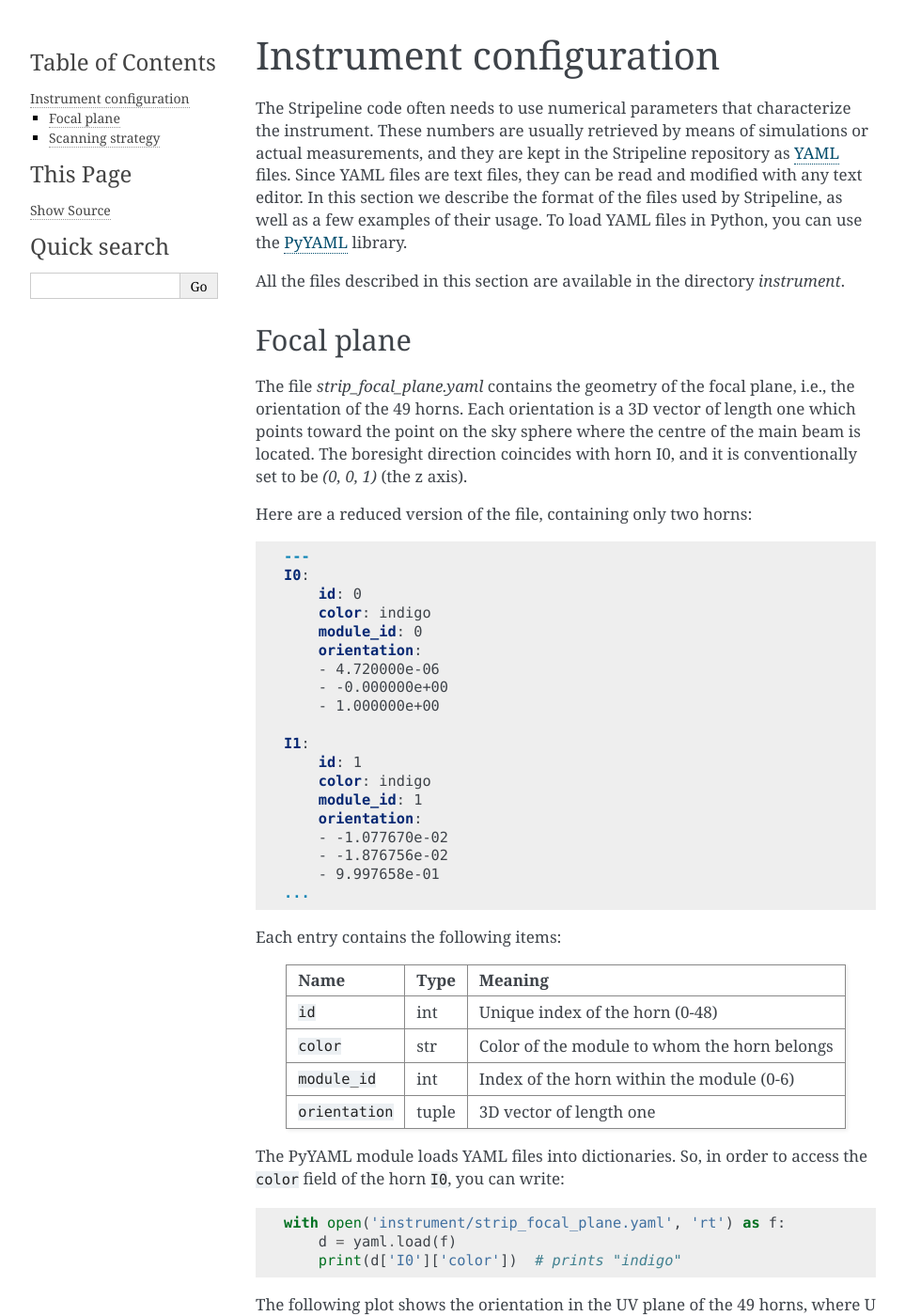
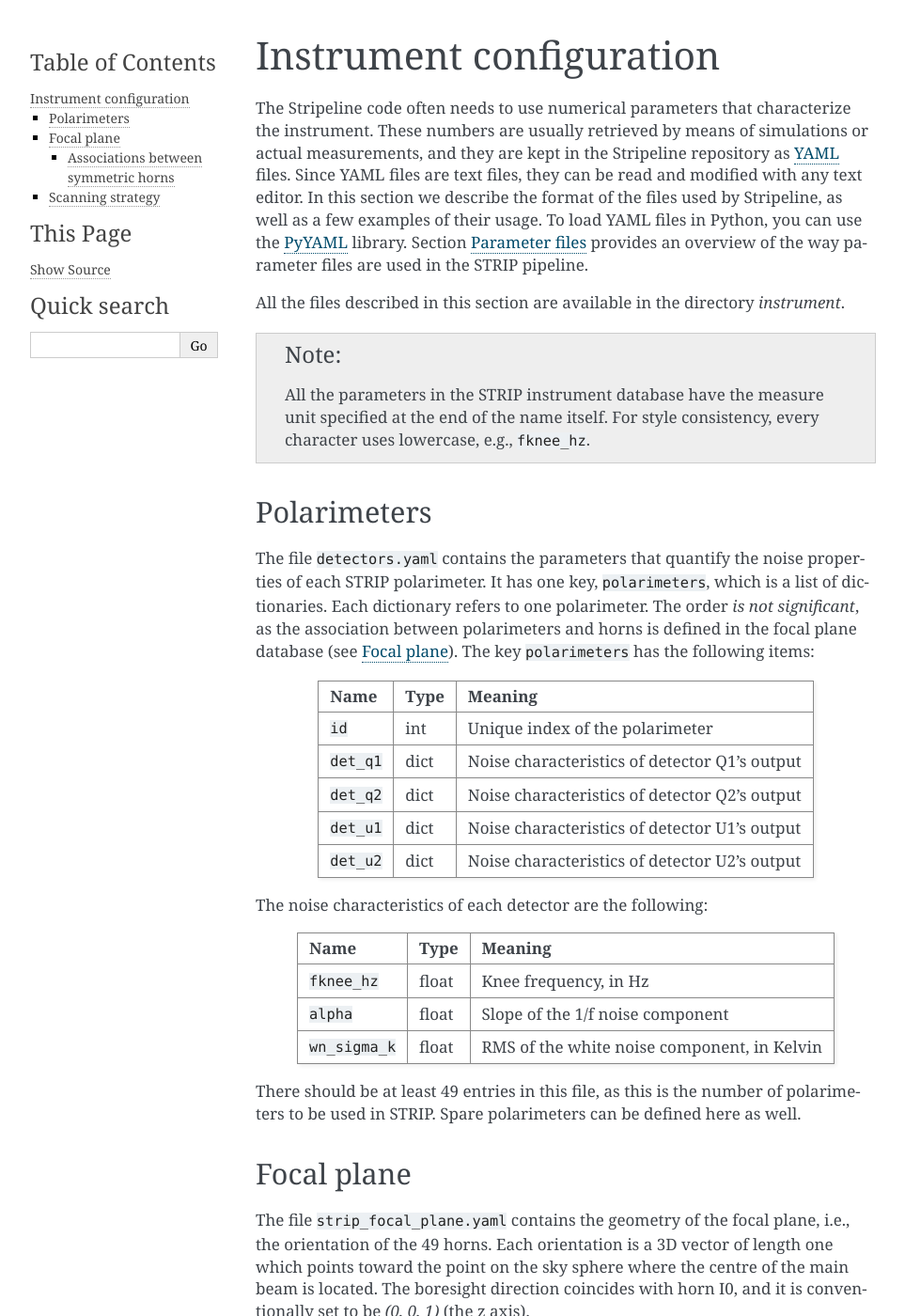
Before and after one commit to lspestrip/stripelinepy, a Sphinx documentation site: the page built from docs/instrument_configuration.rst, in a window 1280 px wide and 1400 px high. Shown: the whole window at 94% size, without its empty margins (148-1111 px from the left). Built offline with Sphinx 7.4.7, drawn with Linux system fonts in a browser that asks for light colours; some of the changed text lies outside the part shown.

Commit message:
Improve the instrument DB and the documentation

```diff
--- a/docs/index.rst
+++ b/docs/index.rst
@@ -13,6 +13,7 @@
 
    math_conventions
    instrument_configuration
+   paramfile
    noisegen
    maptools
 
--- a/docs/instrument_configuration.rst
+++ b/docs/instrument_configuration.rst
@@ -1,61 +1,128 @@
 Instrument configuration
 ========================
 
-The Stripeline code often needs to use numerical parameters that
-characterize the instrument. These numbers are usually retrieved by means
-of simulations or actual measurements, and they are kept in
-the Stripeline repository as `YAML <https://en.wikipedia.org/wiki/YAML>`_
-files. Since YAML files are text files, they can be read and
-modified with any text editor. In this section we describe the format of the
-files used by Stripeline, as well as a few examples of their usage. To load
-YAML files in Python, you can use the `PyYAML <http://pyyaml.org/wiki/PyYAML>`_
-library.
+The Stripeline code often needs to use numerical parameters that characterize
+the instrument. These numbers are usually retrieved by means of simulations or
+actual measurements, and they are kept in the Stripeline repository as `YAML
+<https://en.wikipedia.org/wiki/YAML>`_ files. Since YAML files are text files,
+they can be read and modified with any text editor. In this section we describe
+the format of the files used by Stripeline, as well as a few examples of their
+usage. To load YAML files in Python, you can use the `PyYAML
+<http://pyyaml.org/wiki/PyYAML>`_ library. Section :ref:`parameter-files`
+provides an overview of the way parameter files are used in the STRIP pipeline.
 
 All the files described in this section are available in the directory
 `instrument`.
 
+.. note::
+
+    All the parameters in the STRIP instrument database have the measure unit
+    specified at the end of the name itself. For style consistency, every
+    character uses lowercase, e.g., ``fknee_hz``.
+
+
+Polarimeters
+------------
+The file ``detectors.yaml`` contains the parameters that quantify the noise
+properties of each STRIP polarimeter. It has one key, ``polarimeters``, which is
+a list of dictionaries. Each dictionary refers to one polarimeter. The order *is
+not significant*, as the association between polarimeters and horns is defined
+in the focal plane database (see :ref:`focal-plane-db`). The key
+``polarimeters`` has the following items:
+
+=============== ======= ==============================================
+Name            Type    Meaning
+=============== ======= ==============================================
+``id``          int     Unique index of the polarimeter
+``det_q1``      dict    Noise characteristics of detector Q1's output
+``det_q2``      dict    Noise characteristics of detector Q2's output
+``det_u1``      dict    Noise characteristics of detector U1's output
+``det_u2``      dict    Noise characteristics of detector U2's output
+=============== ======= ==============================================
+
+The noise characteristics of each detector are the following:
+
+=============== ======= ==============================================
+Name            Type    Meaning
+=============== ======= ==============================================
+``fknee_hz``    float   Knee frequency, in Hz
+``alpha``       float   Slope of the 1/f noise component
+``wn_sigma_k``  float   RMS of the white noise component, in Kelvin
+=============== ======= ==============================================
+
+There should be at least 49 entries in this file, as this is the number of
+polarimeters to be used in STRIP. Spare polarimeters can be defined here as
+well.
+
+.. _focal-plane-db:
+
 Focal plane
 -----------
-The file `strip_focal_plane.yaml` contains the geometry of the focal plane,
-i.e., the orientation of the 49 horns. Each orientation is a 3D vector of
-length one which points toward the point on the sky sphere where the centre
-of the main beam is located. The boresight direction coincides with horn I0,
-and it is conventionally set to be `(0, 0, 1)` (the z axis).
+The file ``strip_focal_plane.yaml`` contains the geometry of the focal plane,
+i.e., the orientation of the 49 horns. Each orientation is a 3D vector of length
+one which points toward the point on the sky sphere where the centre of the main
+beam is located. The boresight direction coincides with horn I0, and it is
+conventionally set to be `(0, 0, 1)` (the z axis).
 
 Here are a reduced version of the file, containing only two horns:
 
 .. code-block:: yaml
 
     ---
-    I0:
-        id: 0
-        color: indigo
-        module_id: 0
-        orientation:
-        - 4.720000e-06
-        - -0.000000e+00
-        - 1.000000e+00
+    horns:
+        I0:
+            id: 0
+            module_id: 0
+            polarimeter_id: "0"
+            color: indigo
+            fwhm_x_deg: 0.347
+            fwhm_y_deg: 0.344
+            ellipticity: 1.008,
+            directivity_dbi: 54.76
+            xpd_db: 44.53
+            sub_spillover: 0.013964
+            main_spillover: 0.016704
+            orientation:
+            - 4.720000e-06
+            - -0.000000e+00
+            - 1.000000e+00
 
-    I1:
-        id: 1
-        color: indigo
-        module_id: 1
-        orientation:
-        - -1.077670e-02
-        - -1.876756e-02
-        - 9.997658e-01
+        I1:
+            id: 1
+            module_id: 1
+            polarimeter_id: 1
+            color: "indigo"
+            fwhm_x_deg: 0.347
+            fwhm_y_deg: 0.345
+            ellipticity: 1.006,
+            directivity_dbi: 54.75
+            xpd_db: 43.93
+            sub_spillover: 0.013704
+            main_spillover: 0.017151
+            orientation:
+            - -1.077670e-02
+            - -1.876756e-02
+            - 9.997658e-01
     ...
 
-Each entry contains the following items:
+Each entry within ``horns`` contains the following items:
 
-=============== ======= ==============================================
-Name            Type    Meaning
-=============== ======= ==============================================
-``id``          int     Unique index of the horn (0-48)
-``color``       str     Color of the module to whom the horn belongs
-``module_id``   int     Index of the horn within the module (0-6)
-``orientation`` tuple   3D vector of length one
-=============== ======= ==============================================
+======================== ======= =====================================================
+Name                     Type    Meaning
+======================== ======= =====================================================
+``id``                   int     Unique index of the horn (0-48)
+``module_id``            int     Index of the horn within the module (0-6)
+``polarimeter_id``       int     Index of the polarimeter attached to the horn
+``color``                str     Color of the module to whom the horn belongs
+``fwhm_x_deg``           float   Full Width Half Maximum of the beam (degrees) along X
+``fwhm_y_deg``           float   Full Width Half Maximum of the beam (degrees) along Y
+``ellipticity``          float   Ellipticity of the beam
+``directivity_dbi``      float   Directivity of the beam (dBi)
+``xpd_db``               float   Cross-polar discrimination factor of the beam (dB)
+``sub_spillover``        float   Fraction of spillover from the secondary mirror
+``main_spillover``       float   Fraction of spillover from the primary mirror
+``orientation``          tuple   3D vector of length one
+======================== ======= =====================================================
 
 
 The PyYAML module loads YAML files into dictionaries. So, in order to access the
@@ -63,7 +130,7 @@
 
     with open('instrument/strip_focal_plane.yaml', 'rt') as f:
         d = yaml.load(f)
-        print(d['I0']['color'])  # prints "indigo"
+        print(d['horns']['I0']['color'])  # prints "indigo"
 
 
 The following plot shows the orientation in the UV plane of the 49 horns, where
@@ -75,6 +142,27 @@
 
 .. literalinclude:: strip_focal_plane_plot.py
 
+Associations between symmetric horns
+************************************
+
+It is possible to specify that some characteristics of a horn are to be mutuated
+from its symmetric pair. This is the purpose of the ``pairs`` section, which
+specifies the pairs of symmetric horns in the focal plane. Here is a short
+example:
+
+..  code-block:: yaml
+
+    ---
+    pairs:
+        V1: R5
+        V2: R4
+    ...
+
+With these associations, each time a parameter (e.g., ``ellipticity``) for beam
+V1 is not found in the database, the corresponding parameter for beam R5 is used
+instead.
+
+
 Scanning strategy
 -----------------
 
--- a/docs/strip_focal_plane_plot.py
+++ b/docs/strip_focal_plane_plot.py
@@ -5,7 +5,7 @@
     focal_plane = yaml.load(f)
 
 points = [(x['orientation'][0], x['orientation'][1], key, x['color'])
-          for key, x in focal_plane.items()]
+          for key, x in focal_plane['horns'].items()]
 plt.scatter(x=[x[0] for x in points],
             y=[x[1] for x in points],
             color=[x[3] for x in points],
```
Also changed, not shown: docs/maptools.rst (+16 -0 lines), docs/noisegen.rst (+36 -0 lines), docs/paramfile.rst (added, +87 -0 lines), docs/strip_focal_plane_plot.svg, 5 other files.
